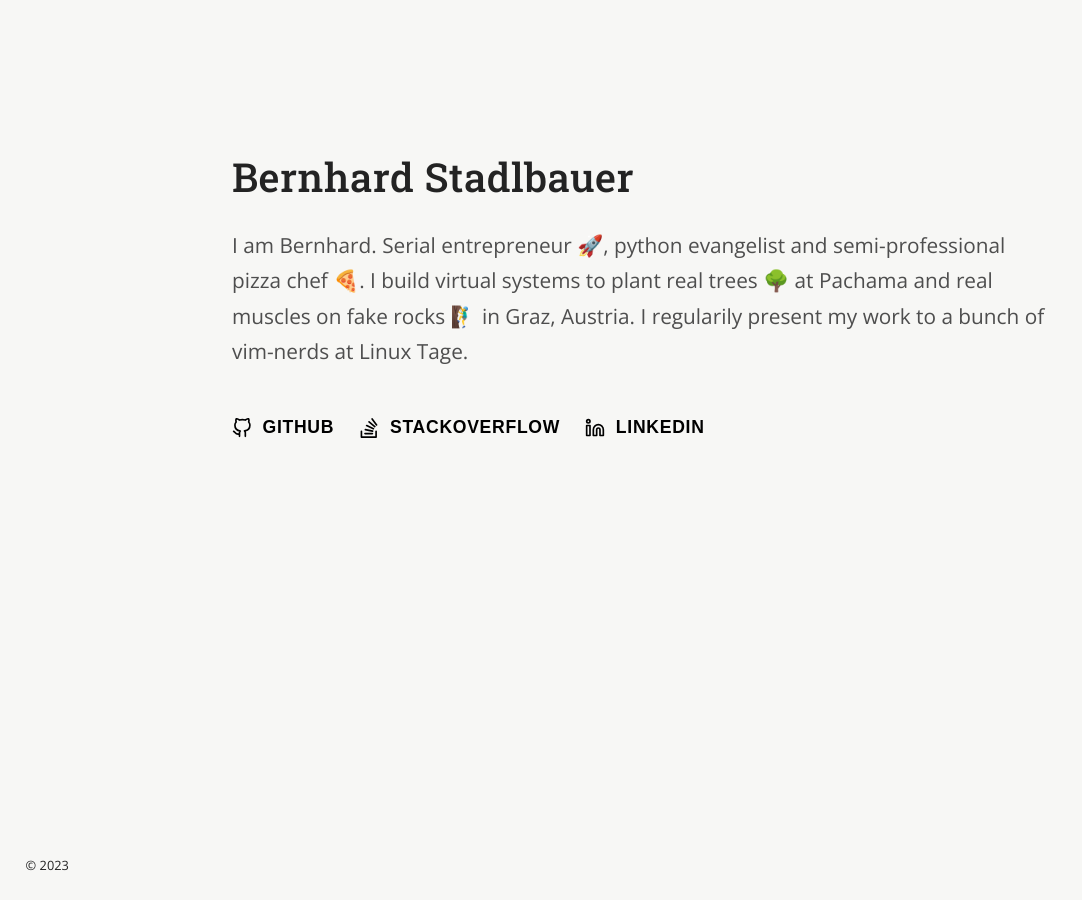
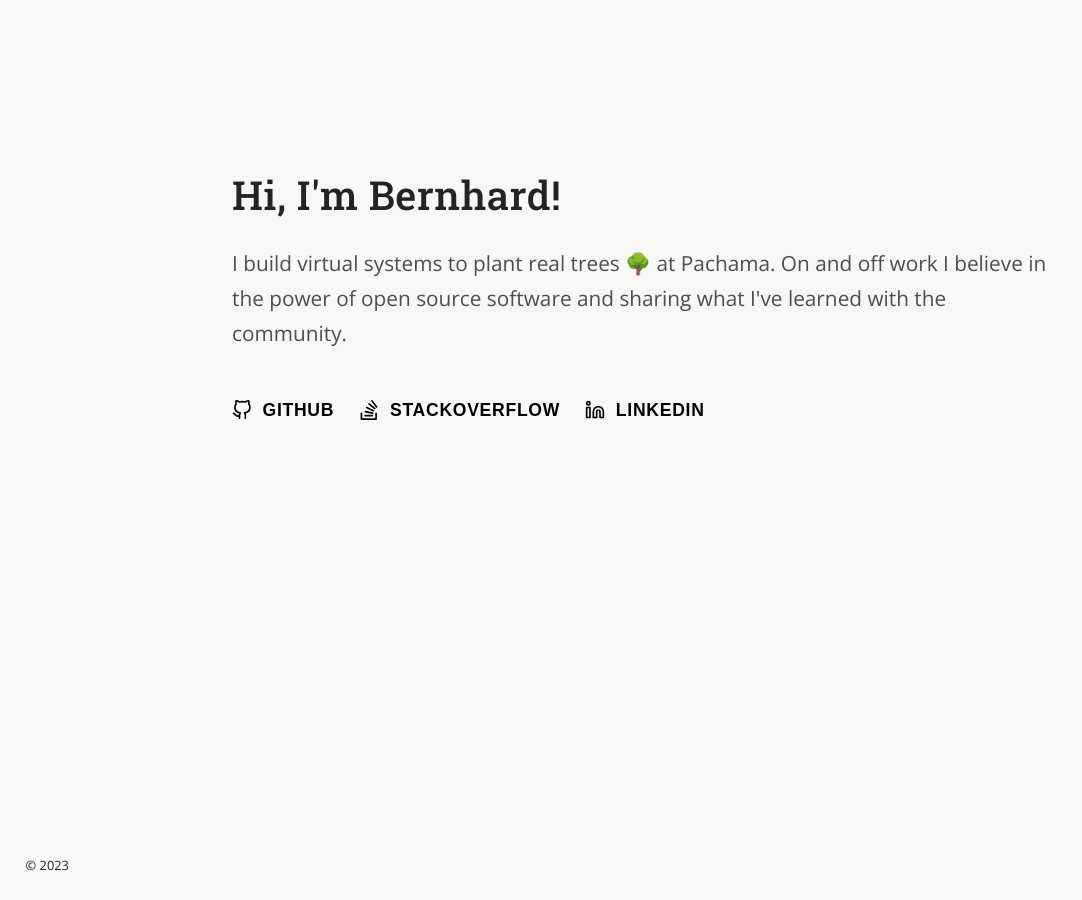
Before and after one commit to bstadlbauer/bstadlbauer.github.io, a Jekyll site: the page built from index.md, in a window 1280 px wide. Shown: the whole page, without its empty margins (0-1082 px from the left). Built offline with Jekyll 4.4.1, drawn with Linux system fonts in a browser that asks for light colours.

Commit message:
Update index.md

```diff
--- a/index.md
+++ b/index.md
@@ -9,12 +9,9 @@ description: Bernhard Stadlbauer is a senior data engineer at Pachama based in G
 
 <div class="space-y-xl">
   <div class="space-y-md">
-    <h1>Bernhard Stadlbauer</h1>
+    <h1>Hi, I'm Bernhard!</h1>
     <p>
-      I am Bernhard. Serial entrepreneur 🚀, python evangelist and
-      semi-professional pizza chef 🍕. I build virtual systems to plant real
-      trees 🌳 at Pachama and real muscles on fake rocks 🧗‍♂️ in Graz, Austria. I
-      regularily present my work to a bunch of vim-nerds at Linux Tage.
+      I build virtual systems to plant real trees 🌳 at Pachama. On and off work I believe in the power of open source software and sharing what I've learned with the community.
     </p>
   </div>
   <div class="link-bar space-x-md">
```
